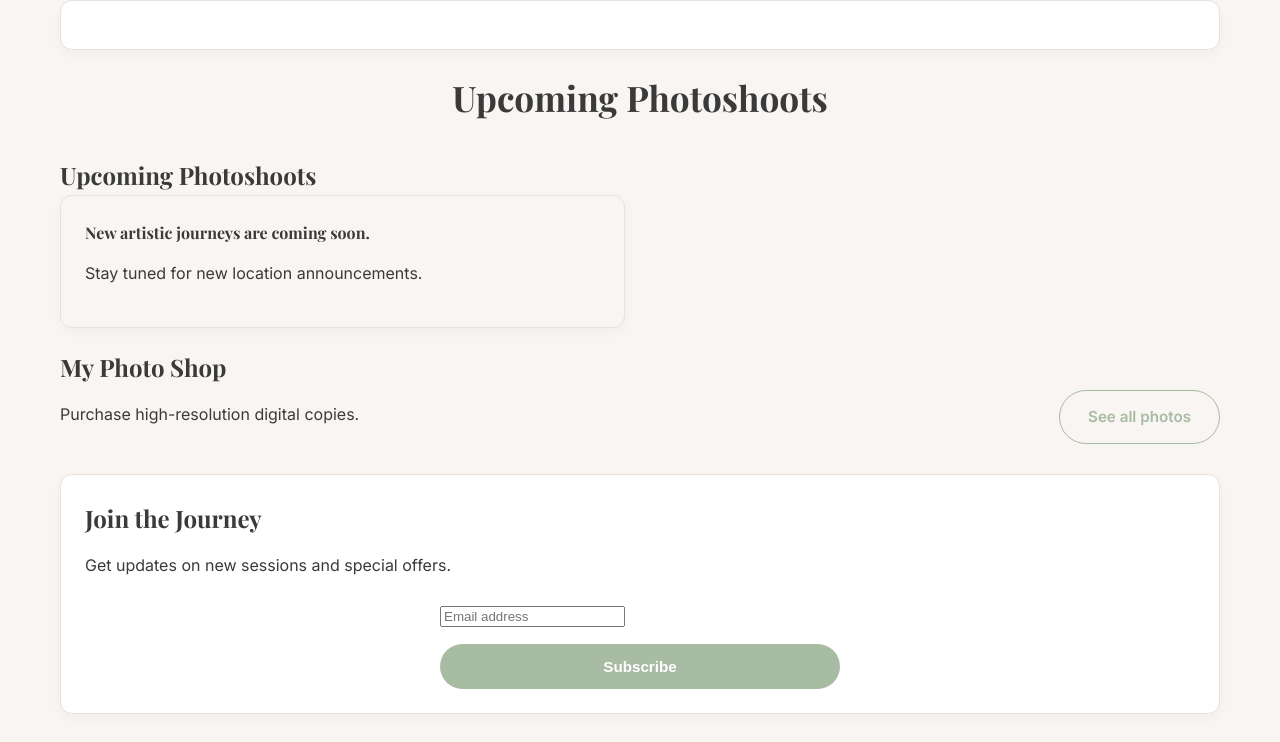
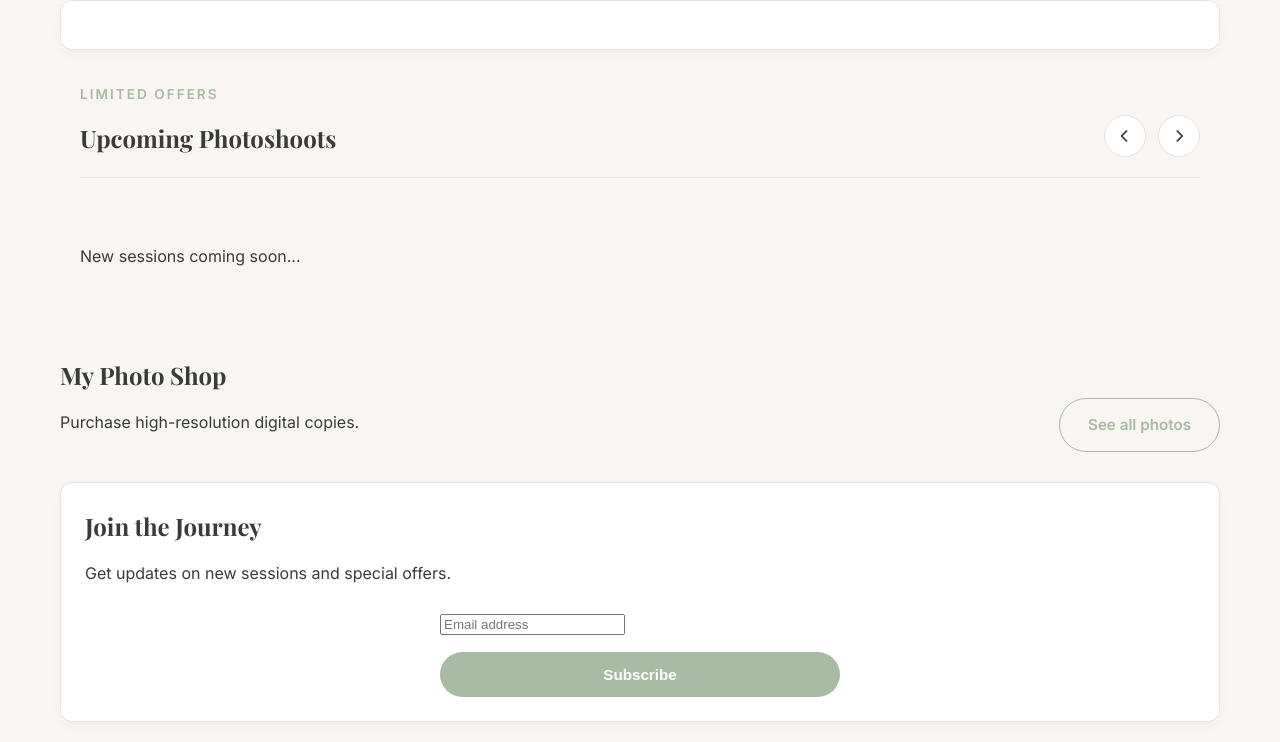
Before and after one commit to Katerynakulik/photographer_hub, a Django app: page / in a window 1280 px wide. Shown: the part 65-807 px from the top of the page. Before the commit the page ends 779 px from the top, so only its background shows below. Run offline with Django 4.2, Linux system fonts and the light colour scheme; data that the repository does not hold is empty; parts of the project's set-up code (start-up, migrations or seed data) failed here and were passed over.

```diff
--- a/products/urls.py
+++ b/products/urls.py
@@ -7,4 +7,5 @@ urlpatterns = [
     path('dashboard/add-photo/', views.add_product, name='add_product'),
     path('dashboard/add-session/', views.add_session, name='add_session'),
     path('photoshoot/<int:pk>/', views.photoshoot_detail, name='photoshoot_detail'),
+    path('dashboard/edit-session/<int:pk>/', views.edit_session, name='edit_session'),
 ]
--- a/static/css/styles.css
+++ b/static/css/styles.css
@@ -200,15 +200,171 @@ input[type="checkbox"] {
     background-color: var(--hover-color);
     transform: translateY(-2px);
 }
+/* --- Photoshoot --- */
+.section-header-flex {
+    display: flex;
+    justify-content: space-between;
+    align-items: flex-end;
+    border-bottom: 1px solid var(--border-color);
+    padding-bottom: 20px;
+}
 
+.scroller-controls {
+    display: flex;
+    gap: 12px;
+}
+
+.scroller-arrow {
+    width: 42px;
+    height: 42px;
+    border-radius: 50%;
+    border: 1px solid var(--border-color);
+    background: var(--white);
+    color: var(--text-color);
+    cursor: pointer;
+    display: flex;
+    align-items: center;
+    justify-content: center;
+    transition: all 0.3s ease;
+}
+
+.scroller-arrow:hover {
+    background-color: var(--primary-color);
+    border-color: var(--primary-color);
+    color: var(--white);
+}
+
+/* --- THE SCROLLER TRACK --- */
+.sessions-view-viewport {
+    width: 100%;
+    overflow: hidden;
+    padding: 20px 0;
+}
+
+.sessions-horizontal-track {
+    display: flex;
+    gap: 30px;
+    overflow-x: auto;
+    scroll-behavior: smooth;
+    scrollbar-width: none; /* Firefox */
+}
+
+.sessions-horizontal-track::-webkit-scrollbar {
+    display: none;
+}
+
+/* --- THE HORIZONTAL CARD (WIDE) --- */
+.session-wide-card {
+    flex: 0 0 550px;
+    display: flex;
+    background: var(--white);
+    border-radius: 12px;
+    border: 1px solid var(--border-color);
+    overflow: hidden;
+    height: 260px;
+    transition: transform 0.3s ease;
+
+}
+
+.session-wide-card:hover {
+    transform: translateY(-5px);
+    box-shadow: var(--shadow-md);
+}
+
+.session-card-visual {
+    flex: 0 0 220px;
+    background-color: var(--bg-color);
+    overflow: hidden;
+    display: flex;
+    align-items: center;
+    justify-content: center;
+}
+
+.session-card-visual img {
+    width: 100%;
+    height: 100%;
+    object-fit: cover;
+}
+
+.session-card-details {
+    flex: 1;
+    padding: 30px;
+    display: flex;
+    flex-direction: column;
+    justify-content: center;
+    align-items: center;
+}
+
+.session-date-tag {
+    color: var(--primary-color);
+    font-size: 0.85rem;
+    font-weight: 600;
+    margin: 8px 0;
+    text-transform: uppercase;
+}
+
+.session-excerpt {
+    font-size: 0.9rem;
+    color: var(--text-muted);
+    line-height: 1.5;
+}
+
+.btn-details-link {
+    text-decoration: none;
+    color: var(--text-color);
+    font-weight: 700;
+    font-size: 0.9rem;
+    display: inline-flex;
+    align-items: center;
+    gap: 10px;
+    transition: 0.3s;
+}
+
+.btn-details-link:hover {
+    color: var(--hover-color);
+    gap: 15px; /* Ефект руху стрілочки */
+}
 .back-btn i {
     font-size: 0.8rem;
 }
+/* --- MODERN BACK BUTTON --- */
 
+.back-link-wrapper {
+    margin-bottom: 30px; /* Відступ від кнопки до заголовка форми/деталей */
+}
+
+.back-btn-modern {
+    display: inline-flex;
+    align-items: center;
+    gap: 12px; /* Відстань між стрілкою та текстом */
+    padding: 10px 20px;
+    background-color: var(--white);
+    border: 1px solid var(--border-color);
+    border-radius: 50px; /* Округла форма "пігулка" */
+    color: var(--text-muted);
+    text-decoration: none;
+    font-size: 0.85rem;
+    font-weight: 500;
+    transition: all 0.3s ease;
+    cursor: pointer;
+}
+
+.back-btn-modern:hover {
+    background-color: var(--bg-color); /* Ivory */
+    color: var(--primary-color); /* Sage */
+    border-color: var(--primary-color);
+    transform: translateX(-5px); /* Легкий рух вліво, що підкреслює повернення */
+    box-shadow: var(--shadow-sm);
+}
+
+.back-btn-modern i {
+    font-size: 0.8rem;
+    transition: transform 0.3s ease;
+}
 /* --- DASHBOARD REFINEMENTS --- */
 .dashboard-container {
     padding: 60px 20px;
-    /* Твій запит на падінги */
+
 }
 
 /* Custom Table Styling without Bootstrap */
--- a/static/js/script.js
+++ b/static/js/script.js
@@ -36,12 +36,12 @@ document.addEventListener('DOMContentLoaded', () => {
     });
 });
 
-document.addEventListener('DOMContentLoaded', function() {
+document.addEventListener('DOMContentLoaded', function () {
     const fileInput = document.getElementById('file-upload');
     const uploadText = document.getElementById('file-upload-text');
 
     if (fileInput && uploadText) {
-        fileInput.addEventListener('change', function() {
+        fileInput.addEventListener('change', function () {
             if (this.files && this.files.length > 0) {
                 // Показуємо назву файлу та міняємо іконку на "чек"
                 const fileName = this.files[0].name;
@@ -52,3 +52,9 @@ document.addEventListener('DOMContentLoaded', function() {
         });
     }
 });
+
+function scrollSessions(direction) {
+    const scroller = document.getElementById('sessionsScroller');
+    const scrollAmount = 470; // Ширина картки + gap
+    scroller.scrollBy({ left: direction * scrollAmount, behavior: 'smooth' });
+}
--- a/templates/home/home.html
+++ b/templates/home/home.html
@@ -23,45 +23,55 @@
         {% endif %}
     </section>
 
-    <section class="sessions-section">
-        <div class="section-header">
+    <section class="page-container u-mb-5">
+        <div class="section-header-flex u-mb-4">
+            <div class="section-title-group">
+                <p class="tagline-accent">Limited Offers</p>
                 <h2 class="serif-title">Upcoming Photoshoots</h2>
             </div>
 
-        <section class="sessions-section">
-            <h2 class="serif-title">Upcoming Photoshoots</h2>
-            <div class="sessions-grid">
+            <div class="scroller-controls">
+                <button class="scroller-arrow prev" id="slidePrev" aria-label="Previous">
+                    <i class="fa-solid fa-chevron-left"></i>
+                </button>
+                <button class="scroller-arrow next" id="slideNext" aria-label="Next">
+                    <i class="fa-solid fa-chevron-right"></i>
+                </button>
+            </div>
+        </div>
+
+        <div class="sessions-view-viewport">
+            <div class="sessions-horizontal-track" id="sessionsTrack">
                 {% for session in sessions %}
-                <article class="session-card card">
-                    <div class="session-image-wrapper">
-                        <a href="{% url 'photoshoot_detail' session.pk %}">
-                            <img src="https://res.cloudinary.com/drscildms/image/upload/f_auto,q_auto,w_800/v1/{{ session.image }}"
-                                class="session-img" alt="{{ session.title }}">
+                <div class="session-wide-card">
+                    <div class="session-card-visual">
+                        {% if session.image %}
+                        <img src="{{ session.image.url }}" alt="{{ session.title }}">
+                        {% else %}
+                        <div class="placeholder-bg">Fine Art</div>
+                        {% endif %}
+                    </div>
+
+                    <div class="session-card-details">
+                        <div class="details-top">
+                            <h3 class="serif-title">{{ session.title }}</h3>
+                            <p class="session-date-tag">
+                                <i class="fa-regular fa-calendar"></i> {{ session.expected_dates }}
+                            </p>
+                            <p class="session-excerpt">{{ session.description|truncatechars:120 }}</p>
+                            <a href="{% url 'photoshoot_detail' session.pk %}" class="btn-details-link">
+                                View Details <i class="fa-solid fa-arrow-right"></i>
                             </a>
                         </div>
-                    <div class="session-body">
-                        <h3>{{ session.title }}</h3>
-                        <p class="small text-muted u-mb-4">{{ session.description|truncatechars:120 }}</p>
-
-                        <div class="u-flex-between">
-                            <a href="{% url 'photoshoot_detail' session.pk %}" class="btn btn-outline small">Деталі</a>
-                            <form action="{% url 'add_to_cart' session.id %}" method="POST"
-                                style="flex-grow: 1; margin-left: 10px;">
-                                {% csrf_token %}
-                                <button type="submit" class="btn btn-primary w-100"
-                                    style="padding: 10px;">Бронювати</button>
-                            </form>
                     </div>
                 </div>
-                </article>
                 {% empty %}
-                <div class="card text-center py-5 w-100" style="background: var(--bg-color);">
-                    <p class="serif-title">New artistic journeys are coming soon.</p>
-                    <p class="text-muted small">Stay tuned for new location announcements.</p>
-                </div>
+                <p class="text-muted">New sessions coming soon...</p>
                 {% endfor %}
             </div>
+        </div>
     </section>
+
 
     <section class="shop-section">
         <div class="shop-header">
```
Also changed, not shown: products/forms.py (+7 -0 lines), products/views.py (+21 -0 lines), templates/products/dashboard.html (+13 -5 lines), templates/products/photoshoot_detail.html (+16 -7 lines), templates/products/photoshoot_form.html (+6 -5 lines). Lines whose indentation alone changed are shown as unchanged.
